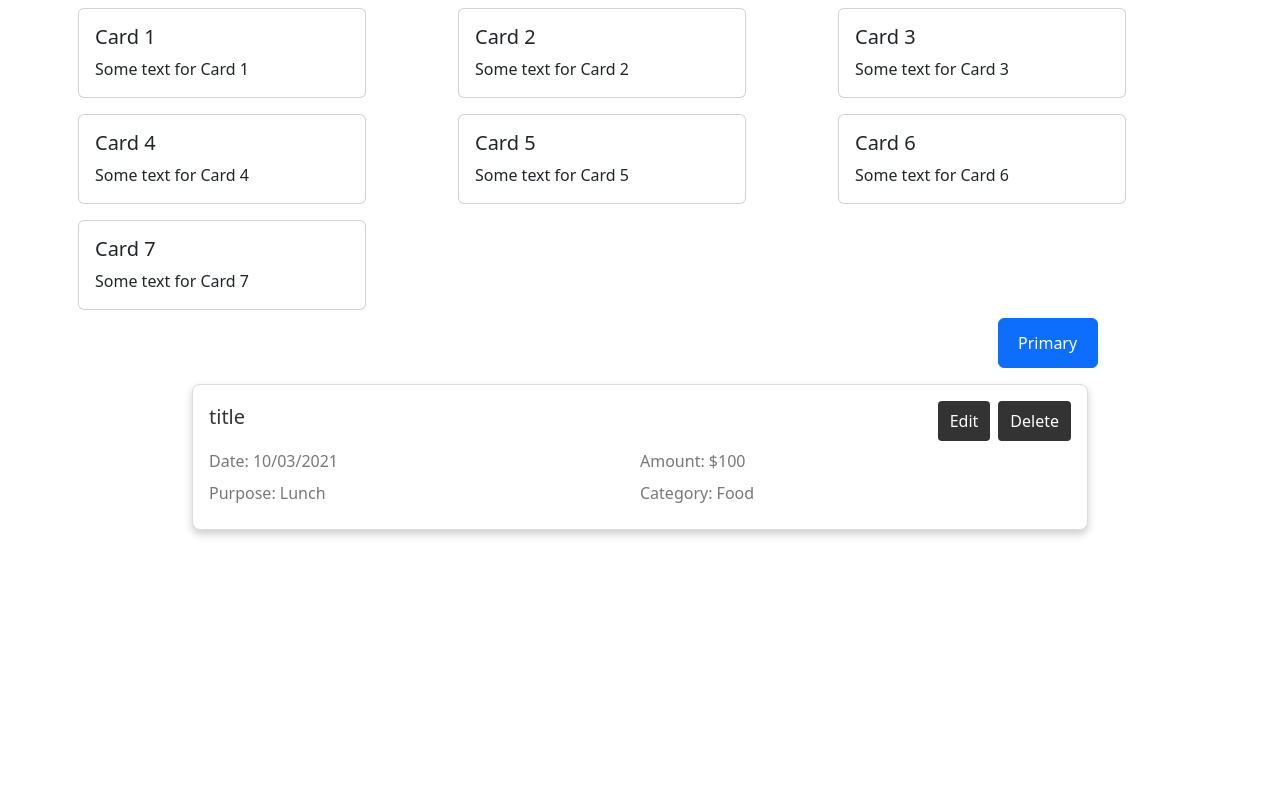
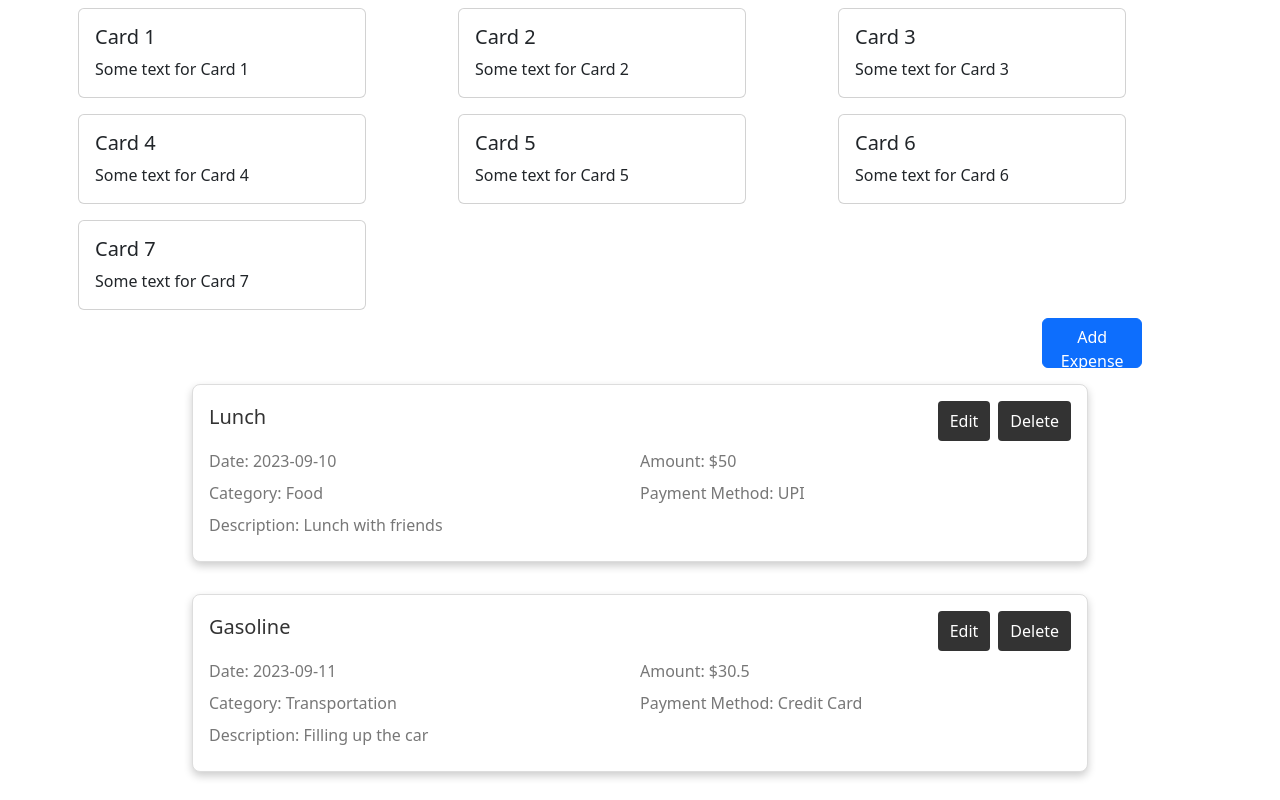
Before and after one commit to Dipronil1998/expense-tracker-MERN, a React (Create React App) app in the folder client/: page / in a window 1280 px wide. Shown: the top 800 px of the page. Built offline with nearby package versions, Linux system fonts and the light colour scheme.

Commit message:
component devided

```diff
--- a/client/package.json
+++ b/client/package.json
@@ -10,6 +10,7 @@
     "react": "^18.2.0",
     "react-bootstrap": "^2.8.0",
     "react-dom": "^18.2.0",
+    "react-router-dom": "^6.15.0",
     "react-scripts": "5.0.1",
     "web-vitals": "^2.1.4"
   },
--- a/client/src/App.css
+++ b/client/src/App.css
@@ -6,95 +6,3 @@
 
 
 /* */
-
-/* ExpenseCard.css */
-
-.parent-container {
-    display: flex;
-    justify-content: center;
-    align-items: center;
-    height: 100%; /* You can adjust the height as needed for your parent container */
-  }
-
-.expense-card {
-    background-color: #fff;
-    border: 1px solid #ddd;
-    border-radius: 8px;
-    box-shadow: 0 4px 8px rgba(0, 0, 0, 0.2);
-    padding: 16px;
-    margin: 16px;
-    /* max-width: 300px; */
-    transition: transform 0.2s;
-    width: 70%;
-}
-
-.expense-card:hover {
-    transform: scale(1.03);
-    box-shadow: 0 6px 12px rgba(0, 0, 0, 0.3);
-}
-
-.expense-card h3 {
-    font-size: 20px;
-    margin-bottom: 8px;
-    color: #333;
-}
-
-.expense-card p {
-    margin: 8px 0;
-    color: #777;
-}
-
-.expense-card p:first-child {
-    font-weight: bold;
-    color: #222;
-}
-
-.expense-card .purpose {
-    font-style: italic;
-}
-
-.expense-card .amount {
-    font-size: 24px;
-    color: #ff5733;
-    /* Customize the color to your preference */
-}
-
-
-.expense-header {
-    display: flex;
-    justify-content: space-between;
-    align-items: center;
-}
-
-.expense-buttons {
-    display: flex;
-}
-
-.edit-button,
-.delete-button {
-    background-color: #333;
-    color: #fff;
-    border: none;
-    border-radius: 4px;
-    padding: 8px 12px;
-    margin-left: 8px;
-    cursor: pointer;
-}
-
-.edit-button:hover,
-.delete-button:hover {
-    background-color: #555;
-}
-
-.expense-details {
-    display: flex;
-    justify-content: space-between;
-    align-items: center; /* Vertically center the content */
-  }
-
-  .expense-date,
-  .expense-amount,
-  .expense-description,
-  .expense-category {
-    flex: 1;
-  }
--- a/client/src/App.js
+++ b/client/src/App.js
@@ -1,29 +1,15 @@
 import React, { useState } from 'react';
 import { Button, Container, Row, Col, Card, Table, Modal } from 'react-bootstrap';
 import './App.css';
+import { Expense,AddExpenseButton,ExpenseCards,ExpenseList } from "./components"
 
-const buttonStyle = {
-  justifyContent: 'flex-end',
-  alignItems: 'flex-end',
+
+const cardStyle = {
   display: 'flex',
-  flexDirection: 'row',
-  marginRight: '9%',
-};
-
-const tableStyle = {
-  padding: '5%'
+  flexDirection: 'column'
 };
 
 function App() {
-  const [showModal, setShowModal] = useState(false);
-
-  const openModal = () => {
-    setShowModal(true);
-  };
-
-  const closeModal = () => {
-    setShowModal(false);
-  };
 
   const cardData = [
     { title: 'Card 1', text: 'Some text for Card 1' },
@@ -35,71 +21,22 @@ function App() {
     { title: 'Card 7', text: 'Some text for Card 7' },
   ];
 
+
+
   return (
     <>
-      <Container style={{
-        display: 'flex',
-        flexDirection: 'column'
-      }}>
-
+      <Container style={cardStyle}>
         <Row>
           {cardData.map((card, index) => (
             <Col key={index} xs={12} sm={6} md={4} className="p-2">
-              <Card style={{ width: '18rem' }}>
-                <Card.Body>
-                  <Card.Title>{card.title}</Card.Title>
-                  <Card.Text>{card.text}</Card.Text>
-                </Card.Body>
-              </Card>
+              <ExpenseCards cards={card}/>
             </Col>
           ))}
         </Row>
+        <AddExpenseButton/>
+      </Container>
+      <ExpenseList/>
 
-        <div style={buttonStyle}>
-          <Button variant='primary' className='top-right-button' onClick={openModal}>
-            Primary
-          </Button>
-        </div>
-      </Container>
-
-      <div className="parent-container">
-        <div className="expense-card">
-          <div className="expense-header">
-            <h3>title</h3>
-            <div className="expense-buttons">
-              <button className="edit-button">Edit</button>
-              <button className="delete-button">Delete</button>
-            </div>
-          </div>
-          <p className="expense-details">
-            <span className="expense-date">Date: 10/03/2021</span>
-            <span className="expense-amount">Amount: $100</span>
-          </p>
-          <p className="expense-details">
-          <span className="expense-description">Purpose: Lunch</span>
-            <span className="expense-category">Category: Food</span>
-          </p>
-
-        </div>
-      </div>
-
-
-
-
-      <Modal show={showModal} onHide={closeModal}>
-        <Modal.Header closeButton>
-          <Modal.Title>Modal Title</Modal.Title>
-        </Modal.Header>
-        <Modal.Body>
-          Content of your modal goes here.
-        </Modal.Body>
-        <Modal.Footer>
-          <Button variant="secondary" onClick={closeModal}>
-            Close
-          </Button>
-          {/* Add additional buttons or actions here */}
-        </Modal.Footer>
-      </Modal>
     </>
   );
 }
--- /dev/null
+++ b/client/src/assets/css/Expense.css
@@ -0,0 +1,91 @@
+
+.parent-container {
+    display: flex;
+    justify-content: center;
+    align-items: center;
+    height: 100%; /* You can adjust the height as needed for your parent container */
+  }
+
+.expense-card {
+    background-color: #fff;
+    border: 1px solid #ddd;
+    border-radius: 8px;
+    box-shadow: 0 4px 8px rgba(0, 0, 0, 0.2);
+    padding: 16px;
+    margin: 16px;
+    /* max-width: 300px; */
+    transition: transform 0.2s;
+    width: 70%;
+}
+
+.expense-card:hover {
+    transform: scale(1.03);
+    box-shadow: 0 6px 12px rgba(0, 0, 0, 0.3);
+}
+
+.expense-card h3 {
+    font-size: 20px;
+    margin-bottom: 8px;
+    color: #333;
+}
+
+.expense-card p {
+    margin: 8px 0;
+    color: #777;
+}
+
+.expense-card p:first-child {
+    font-weight: bold;
+    color: #222;
+}
+
+.expense-card .purpose {
+    font-style: italic;
+}
+
+.expense-card .amount {
+    font-size: 24px;
+    color: #ff5733;
+    /* Customize the color to your preference */
+}
+
+
+.expense-header {
+    display: flex;
+    justify-content: space-between;
+    align-items: center;
+}
+
+.expense-buttons {
+    display: flex;
+}
+
+.edit-button,
+.delete-button {
+    background-color: #333;
+    color: #fff;
+    border: none;
+    border-radius: 4px;
+    padding: 8px 12px;
+    margin-left: 8px;
+    cursor: pointer;
+}
+
+.edit-button:hover,
+.delete-button:hover {
+    background-color: #555;
+}
+
+.expense-details {
+    display: flex;
+    justify-content: space-between;
+    align-items: center; /* Vertically center the content */
+  }
+
+  .expense-date,
+  .expense-amount,
+  .expense-paymentMethod,
+  .expense-description,
+  .expense-category {
+    flex: 1;
+  }
--- /dev/null
+++ b/client/src/components/AddExpenseButton.js
@@ -0,0 +1,40 @@
+import React, { useState } from 'react';
+import { Button } from 'react-bootstrap';
+import ExpenseModal from './ExpenseModal'; // Import the ExpenseModal component
+
+const buttonStyle = {
+  justifyContent: 'flex-end',
+  alignItems: 'flex-end',
+  display: 'flex',
+  flexDirection: 'row',
+  marginRight: '5%', // Reduce the margin-right
+};
+
+const AddExpenseButton = () => {
+  const [showModal, setShowModal] = useState(false);
+
+  const openModal = () => {
+    setShowModal(true);
+  };
+
+  const closeModal = () => {
+    setShowModal(false);
+  };
+
+  return (
+    <div style={buttonStyle}>
+      <Button
+        variant="primary"
+        className="top-right-button"
+        onClick={openModal}
+      >
+        Add Expense
+      </Button>
+
+      {/* Render the ExpenseModal component */}
+      <ExpenseModal show={showModal} handleClose={closeModal} />
+    </div>
+  );
+};
+
+export default AddExpenseButton;
--- /dev/null
+++ b/client/src/components/Expense.js
@@ -0,0 +1,29 @@
+import React from 'react';
+import '../assets/css/Expense.css';
+
+const Expense = ({ expenseData }) => {
+  return (
+    <div className="parent-container">
+      <div className="expense-card">
+        <div className="expense-header">
+          <h3>{expenseData.title}</h3>
+          <div className="expense-buttons">
+            <button className="edit-button">Edit</button>
+            <button className="delete-button">Delete</button>
+          </div>
+        </div>
+        <p className="expense-details">
+          <span className="expense-date">Date: {expenseData.date}</span>
+          <span className="expense-amount">Amount: ${expenseData.amount}</span>
+        </p>
+        <p className="expense-details">
+          <span className="expense-category">Category: {expenseData.category}</span>
+          <span className="expense-paymentMethod">Payment Method: {expenseData.paymentMethod}</span>
+        </p>
+        <p className="expense-description">Description: {expenseData.description}</p>
+      </div>
+    </div>
+  );
+};
+
+export default Expense;
--- /dev/null
+++ b/client/src/components/ExpenseCards.js
@@ -0,0 +1,15 @@
+import React from 'react';
+import { Button, Container, Row, Col, Card, Table, Modal } from 'react-bootstrap';
+
+const ExpenseCards = ({ cards }) => {
+    return (
+        <Card style={{ width: '18rem' }}>
+            <Card.Body>
+                <Card.Title>{cards.title}</Card.Title>
+                <Card.Text>{cards.text}</Card.Text>
+            </Card.Body>
+        </Card>
+    )
+};
+
+export default ExpenseCards;
--- /dev/null
+++ b/client/src/components/ExpenseList.js
@@ -0,0 +1,51 @@
+import React from 'react';
+import Expense from './Expense'; // Import the Expense component
+
+
+const expensesData = [
+    {
+      "title": "Lunch",
+      "date": "2023-09-10",
+      "amount": 50.00,
+      "category": "Food",
+      "paymentMethod": "UPI",
+      "description": "Lunch with friends",
+    },
+    {
+      "title": "Gasoline",
+      "date": "2023-09-11",
+      "amount": 30.50,
+      "category": "Transportation",
+      "paymentMethod": "Credit Card",
+      "description": "Filling up the car",
+    },
+    {
+      "title": "Movie Tickets",
+      "date": "2023-09-12",
+      "amount": 25.00,
+      "category": "Entertainment",
+      "paymentMethod": "Cash",
+      "description": "Watched a new release",
+    },
+    {
+      "title": "Groceries",
+      "date": "2023-09-13",
+      "amount": 80.00,
+      "category": "Shopping",
+      "paymentMethod": "Debit Card",
+      "description": "Weekly grocery shopping",
+    },
+  ];
+
+const ExpenseList = () => {
+  return (
+    <div>
+      {expensesData &&
+        expensesData.map((expenseData, index) => (
+          <Expense key={index} expenseData={expenseData} />
+        ))}
+    </div>
+  );
+};
+
+export default ExpenseList;
--- /dev/null
+++ b/client/src/components/ExpenseModal.js
@@ -0,0 +1,23 @@
+import React from 'react';
+import { Modal, Button } from 'react-bootstrap';
+
+const ExpenseModal = ({ show, handleClose }) => {
+  return (
+    <Modal show={show} onHide={handleClose}>
+      <Modal.Header closeButton>
+        <Modal.Title>Modal Title</Modal.Title>
+      </Modal.Header>
+      <Modal.Body>
+        Content of your modal goes here.
+      </Modal.Body>
+      <Modal.Footer>
+        <Button variant="secondary" onClick={handleClose}>
+          Close
+        </Button>
+        {/* Add additional buttons or actions here */}
+      </Modal.Footer>
+    </Modal>
+  );
+};
+
+export default ExpenseModal;
--- /dev/null
+++ b/client/src/components/index.js
@@ -0,0 +1,11 @@
+import Expense from './Expense';
+import AddExpenseButton from './AddExpenseButton';
+import ExpenseCards from './ExpenseCards';
+import ExpenseList from './ExpenseList';
+
+export {
+    Expense,
+    AddExpenseButton,
+    ExpenseCards,
+    ExpenseList
+}
```
Also changed, not shown: client/src/pages/Errors.js (added, +19 -0 lines), 1 other file (tests, documents, lock files or other folders).
